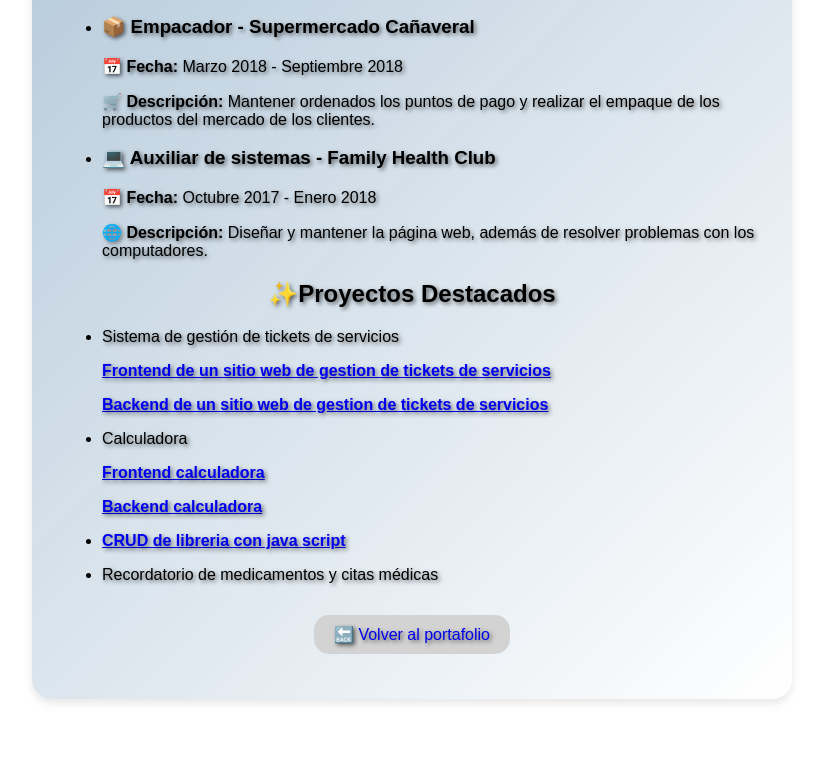
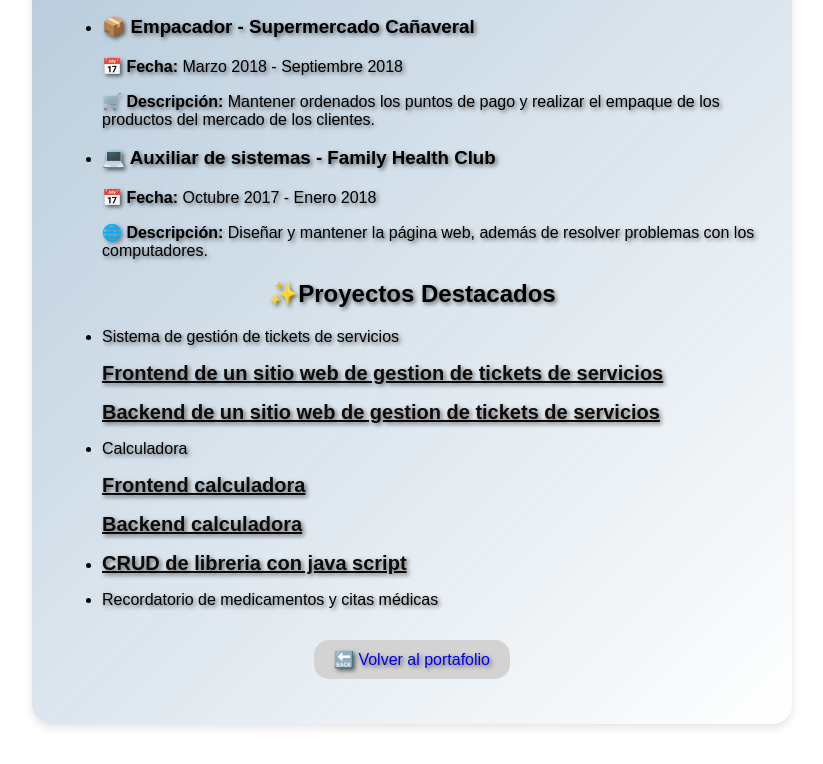
Before and after one commit to kevinrivas07/Parcial-VanillaJS-RIVAS_BOLANOS-407392, a website: page experience.html in a window 1280 px wide. Shown: the part 743-1507 px from the top of the page, without its empty margins (228-1051 px from the left). Before the commit the page ends 1482 px from the top, so only its background shows below. Drawn offline with Linux system fonts and the light colour scheme.

Commit message:
se modifica los links de la experiencia

```diff
--- a/experience.html
+++ b/experience.html
@@ -52,14 +52,14 @@
 
             <div class="card2">
             <li>Sistema de gestión de tickets de servicios
-                <p><a href="https://github.com/Programacionweb932/web_front.git" target="_blank" class="contact">Frontend de un sitio web de gestion de tickets de servicios</a></p>
-                <p><a href="https://github.com/Programacionweb932/web_back.git" target="_blank" class="contact">Backend de un sitio web de gestion de tickets de servicios</a></p>
+                <p><a href="https://github.com/Programacionweb932/web_front.git" target="_blank" class="card3">Frontend de un sitio web de gestion de tickets de servicios</a></p>
+                <p><a href="https://github.com/Programacionweb932/web_back.git" target="_blank" class="card3">Backend de un sitio web de gestion de tickets de servicios</a></p>
             </li>
             <li>Calculadora
-                <p><a href="https://github.com/kevinrivas07/Calculadora_back.git" target="_blank" class="contact">Frontend calculadora</a></p>
-                <p><a href="https://github.com/kevinrivas07/Calculadora_back.git" target="_blank" class="contact">Backend calculadora</a></p>
+                <p><a href="https://github.com/kevinrivas07/Calculadora_back.git" target="_blank" class="card3">Frontend calculadora</a></p>
+                <p><a href="https://github.com/kevinrivas07/Calculadora_back.git" target="_blank" class="card3">Backend calculadora</a></p>
             </li>
-            <li><p><a href="https://github.com/kevinrivas07/JUTAKE.git" target="_blank" class="contact">CRUD de libreria con java script</a></p></li>
+            <li><p><a href="https://github.com/kevinrivas07/JUTAKE.git" target="_blank" class="card3">CRUD de libreria con java script</a></p></li>
             <li><p>Recordatorio de medicamentos y citas médicas</p></li>
         </div>
         </ul>
```
